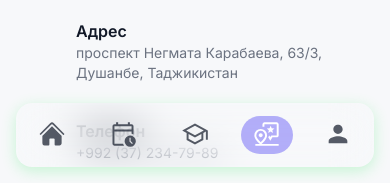
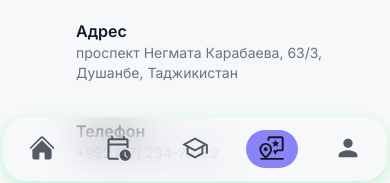
Before and after one commit to Komronbek11/tut.tj, a plain HTML site: page contact.html in a window 390 px wide. Shown: the part 661-844 px from the top of the page. Drawn offline with nearby package versions, Linux system fonts and the light colour scheme.

Commit message:
Update contact.html

```diff
--- a/contact.html
+++ b/contact.html
@@ -19,7 +19,7 @@
             --input-bg: #ffffff;
             --toast-success-bg: #10b981;
             --toast-error-bg: #ef4444;
-            --nav-bg: rgba(99, 89, 247, 0.466);
+            --nav-bg: rgba(96, 85, 247, 0.719);
         }
         html.dark {
             --bg-color: #0d1117;
@@ -29,7 +29,7 @@
             --border-color: #30363d;
             --accent-color-start: #3b82f6;
             --accent-color-end: #60a5fa;
-            --input-bg: #1f2937;
+            --input-bg: #2c3358;
         }
         html { scroll-behavior: smooth; }
         body {
@@ -138,9 +138,9 @@
             .mobile-nav-container {
                 display: block;
                 position: fixed;
-                bottom: 1rem;
-                left: 1rem;
-                right: 1rem;
+                bottom: 0.1rem;
+                left: 0.2rem;
+                right: 0.2rem;
                 z-index: 100;
             }
             /* Новый, более заметный стиль для мобильной навигации */
@@ -165,7 +165,7 @@
             .mobile-nav-link.active {
                 opacity: 1;
                 background-color: var(--nav-bg);
-                color: var(--card-bg);
+                color: var(--text-color-primary);
             }
             .mobile-nav-link .icon-wrapper svg {
                 width: 28px;
@@ -257,7 +257,7 @@
     </div>
     <br>
     <br><br>
- <nav class="mobile-nav-container fixed bottom-4 left-4 right-4 z-40 rounded-2xl h-16 mobile-nav-custom-style">
+ <nav class="mobile-nav-container fixed bottom-1 left-1 right-1 z-45 rounded-3xl h-16 mobile-nav-custom-style">
 
         <div class="flex justify-around items-center h-full text-sm">
             <a href="home.html" class="mobile-nav-link">
```
